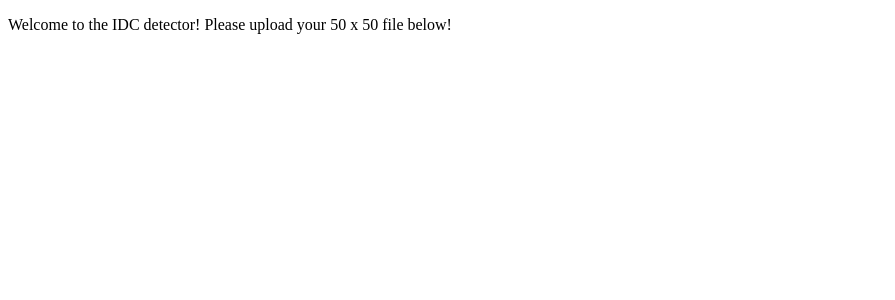
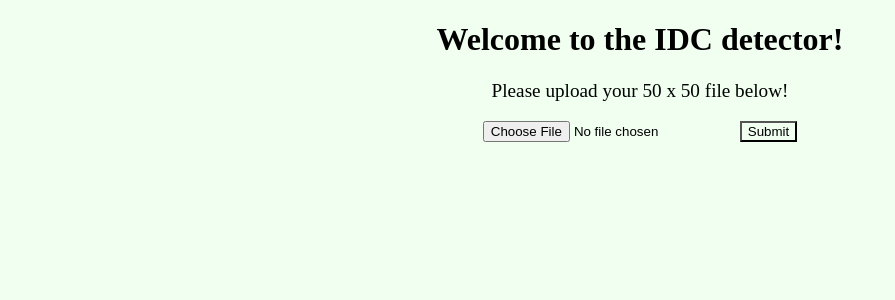
Before and after one commit to Dodesimo/IDCApp, a Flask app: template templates/index.html in a window 1280 px wide. Shown: the top 300 px of the page, without its empty margins (0-895 px from the left). Run offline with Flask 2, Linux system fonts and the light colour scheme; the template is opened without the code that fills it, so the values that code supplies are empty.

Commit message:
finished front page

```diff
--- a/main.py
+++ b/main.py
@@ -1,10 +1,21 @@
-from flask import Flask
+import flask
+from flask import Flask, render_template, request
+from werkzeug.utils import secure_filename
 
 app = Flask(__name__)
 
-@app.route('/')
+app.config['UPLOAD_FOLDER'] = '/uploads'
+app.config['MAX_CONTENT_PATH'] = 10000
+
+@app.route('/', methods = ['GET', 'POST'])
 def main():
-    return "Test"
+    if request.method == 'POST':
+        f = request.files['f']
+        f.save(secure_filename(f.filename))
+        return flask.render_template('finished.html')
+    else:
+        return flask.render_template('index.html')
+
 
 if __name__ == '__main__':
     app.run(debug=True)
--- /dev/null
+++ b/static/main.css
@@ -0,0 +1,27 @@
+h1 {
+    font-size: xx-large;
+
+}
+
+p {
+
+    font-size: larger;
+
+}
+
+body {
+
+    text-align: center;
+
+
+}
+
+* {
+
+    background-color: honeydew;
+
+}
+
+form {
+
+}
--- a/templates/index.html
+++ b/templates/index.html
@@ -3,10 +3,17 @@
 <head>
     <meta charset="UTF-8">
     <title>Main Page</title>
+    <link rel="stylesheet" type="text/css" href="/static/main.css">
 </head>
 <body>
 
-<p>Welcome to the IDC detector! Please upload your 50 x 50 file below!</p>
+<h1>Welcome to the IDC detector!</h1>
+<p>Please upload your 50 x 50 file below!</p>
+
+<form action = 'https://localhost:5000/' method = "POST" enctype="multipart/form-data">
+    <input type = "file" name = "file"/>
+    <input type = "submit"/>
+</form>
 
 </body>
 </html>
```
Also changed, not shown: templates/finished.html (added, +12 -0 lines).
